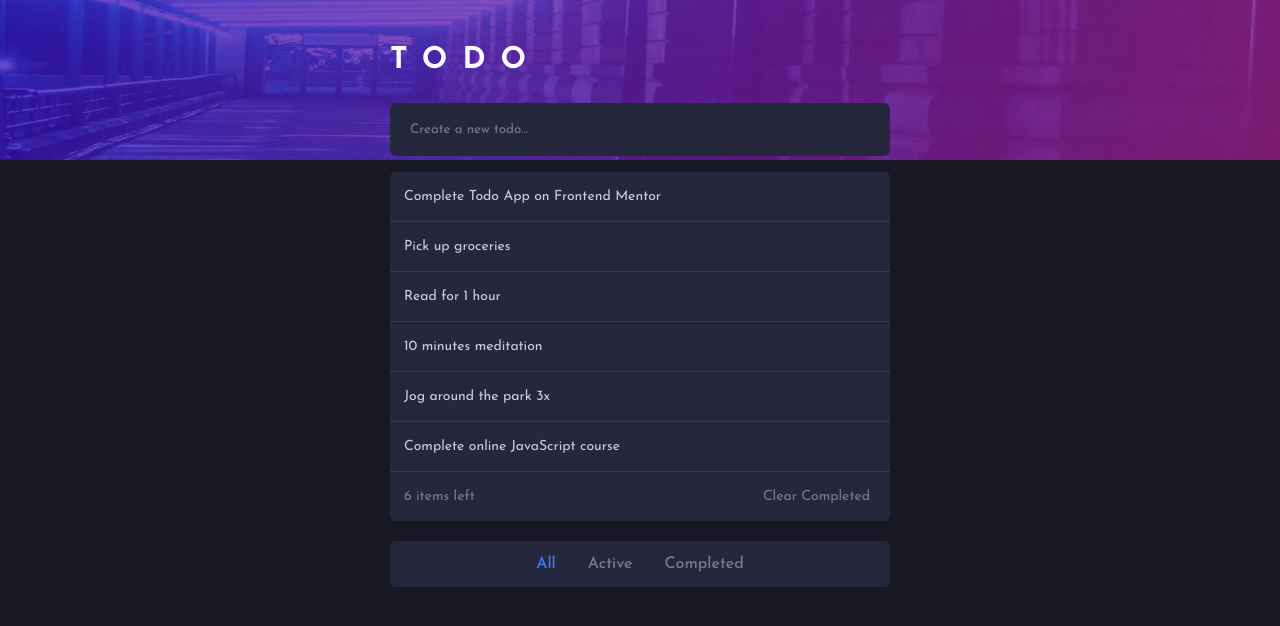
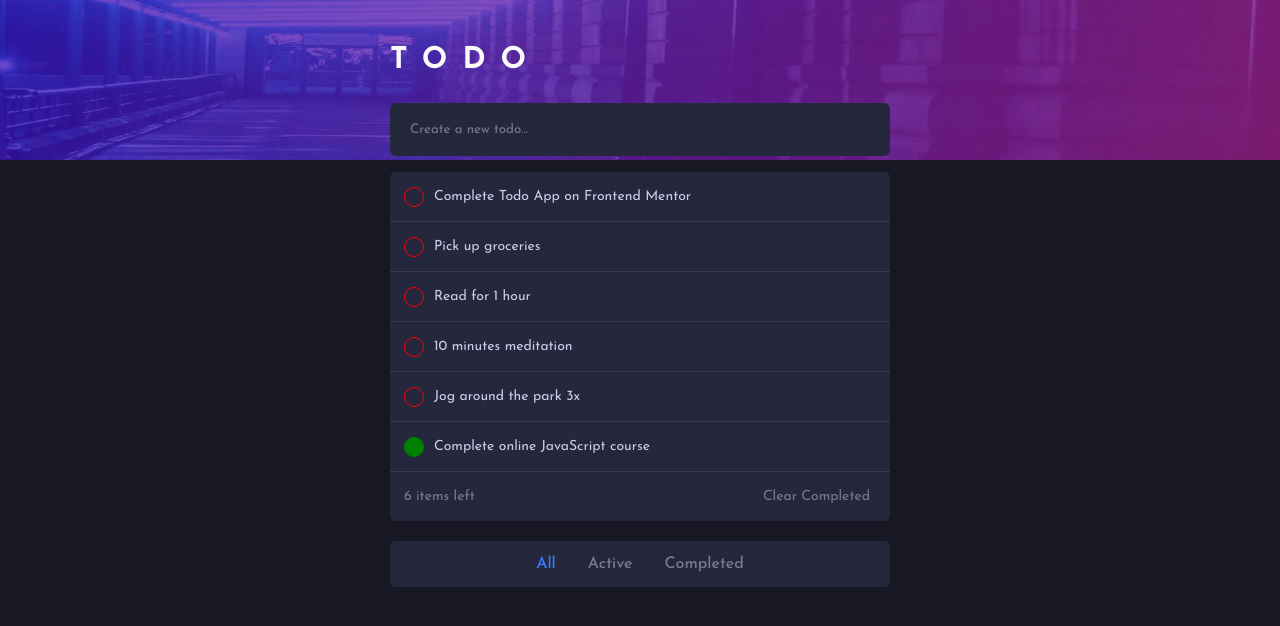
Before and after one commit to Jaylonnet/todo, a React (Vite) app: page / in a window 1280 px wide. Shown: the top 626 px of the page. Built offline with nearby package versions, Linux system fonts and the light colour scheme.

Commit message:
feat: handle completion and persistance

```diff
--- a/src/App.jsx
+++ b/src/App.jsx
@@ -1,4 +1,4 @@
-import { useState } from "react";
+import { useEffect, useState } from "react";
 import FilterButton from "./components/FilterButton";
 import CheckIcon from "./components/CheckIcon";
 import CrossIcon from "./components/CrossIcon";
@@ -13,9 +13,15 @@ const FILTER_NAMES = Object.keys(FILTER_MAP);
 
 function App({ taskData }) {
   const [filter, setFilter] = useState("All");
-  const [taskList, setTaskList] = useState([...taskData]);
+  const [taskList, setTaskList] = useState(
+    JSON.parse(localStorage.getItem("taskData")) ?? [...taskData]
+  );
   const [isCreating, setIsCreating] = useState(false);
   const [taskText, setTaskText] = useState("");
+
+  useEffect(() => {
+    localStorage.setItem("taskData", JSON.stringify(taskList));
+  }, [taskList]);
 
   const clearCompleted = () => {
     const remainingTasks = taskList.filter((task) => !task.completed);
@@ -26,7 +32,11 @@ function App({ taskData }) {
     .filter(FILTER_MAP[filter])
     .map((task) => (
       <li className="task-item" key={task.id}>
-        {task.text}
+        <button
+          onClick={() => handleTaskCompletion(task.id)}
+          className={task.completed ? "circle__complete" : "circle__incomplete"}
+        ></button>
+        <div className="task-text">{task.text}</div>
       </li>
     ))
     .reverse();
@@ -48,6 +58,14 @@ function App({ taskData }) {
     ]);
     setTaskText("");
     setIsCreating(false);
+  };
+
+  const handleTaskCompletion = (taskId) => {
+    const updatedTasks = taskList.map((task) =>
+      task.id === taskId ? { ...task, completed: !task.completed } : task
+    );
+
+    setTaskList(updatedTasks);
   };
 
   return (
--- a/src/components/CheckIcon.jsx
+++ b/src/components/CheckIcon.jsx
@@ -12,7 +12,7 @@ const CheckIcon = ({ fillColor }) => {
       <path
         fill="none"
         stroke={fillColor}
-        stroke-width="2"
+        strokeWidth="2"
         d="M1 4.304L3.696 7l6-6"
       />
     </svg>
--- a/src/components/CrossIcon.jsx
+++ b/src/components/CrossIcon.jsx
@@ -5,7 +5,7 @@ const CrossIcon = ({ fillColor }) => {
     <svg xmlns="http://www.w3.org/2000/svg" width="18" height="18">
       <path
         fill={fillColor}
-        fill-rule="evenodd"
+        fillRule="evenodd"
         d="M16.97 0l.708.707L9.546 8.84l8.132 8.132-.707.707-8.132-8.132-8.132 8.132L0 16.97l8.132-8.132L0 .707.707 0 8.84 8.132 16.971 0z"
       />
     </svg>
--- a/src/index.css
+++ b/src/index.css
@@ -89,6 +89,8 @@ ul {
   background: #25273c;
   color: hsl(234, 39%, 85%);
   border-bottom: 1px solid hsl(237, 14%, 26%);
+  display: flex;
+  align-items: center;
 }
 
 .task-item:first-child {
@@ -167,3 +169,23 @@ ul {
 .submit-task:hover path {
   stroke: #27ae60;
 }
+
+.circle__incomplete {
+  width: 20px;
+  height: 20px;
+  background: none;
+  border: 1px solid red;
+  border-radius: 100%;
+  margin-right: 1rem;
+  cursor: pointer;
+}
+
+.circle__complete {
+  width: 20px;
+  height: 20px;
+  background: green;
+  border: 1px solid green;
+  border-radius: 100%;
+  margin-right: 1rem;
+  cursor: pointer;
+}
```
